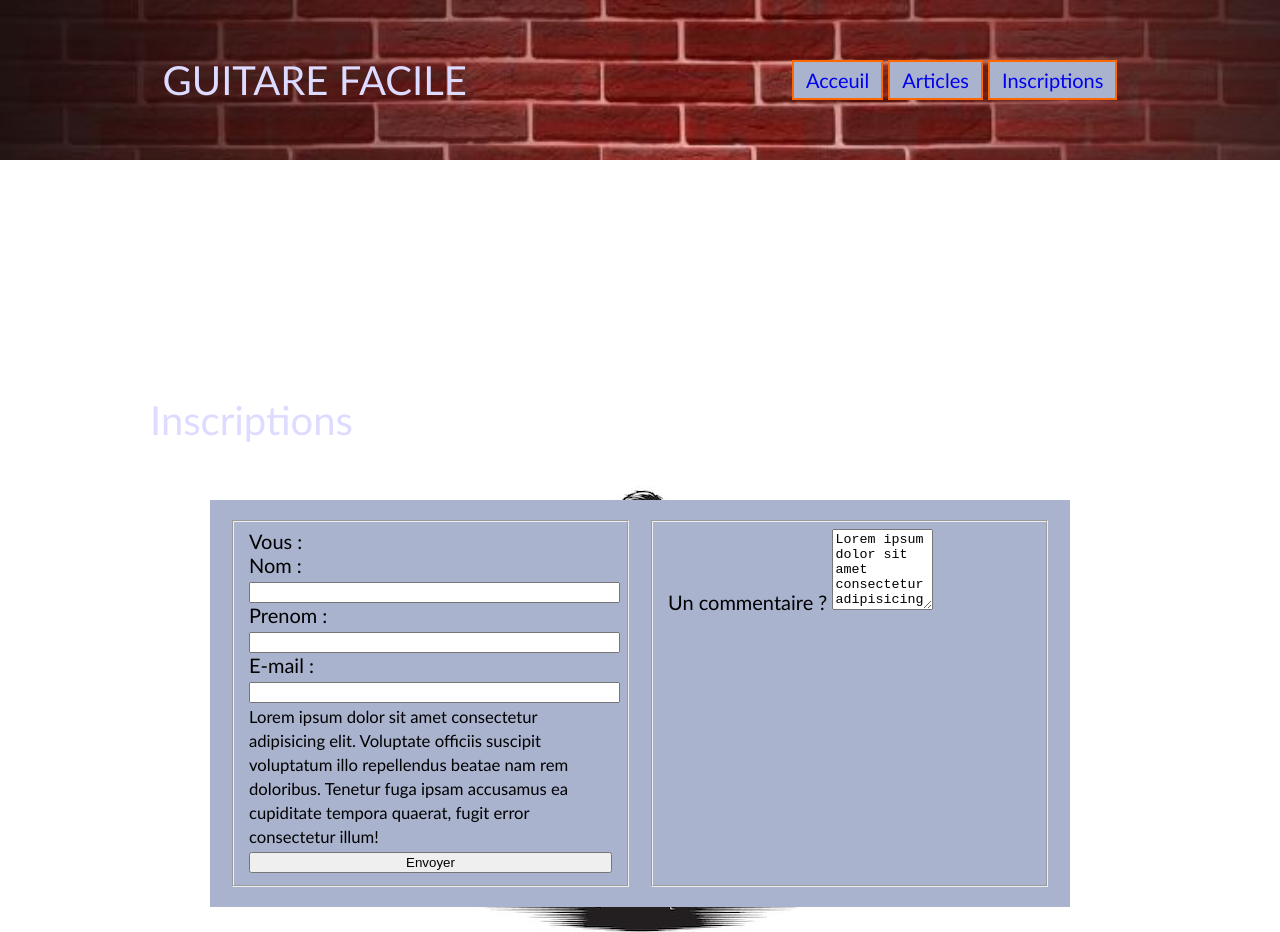
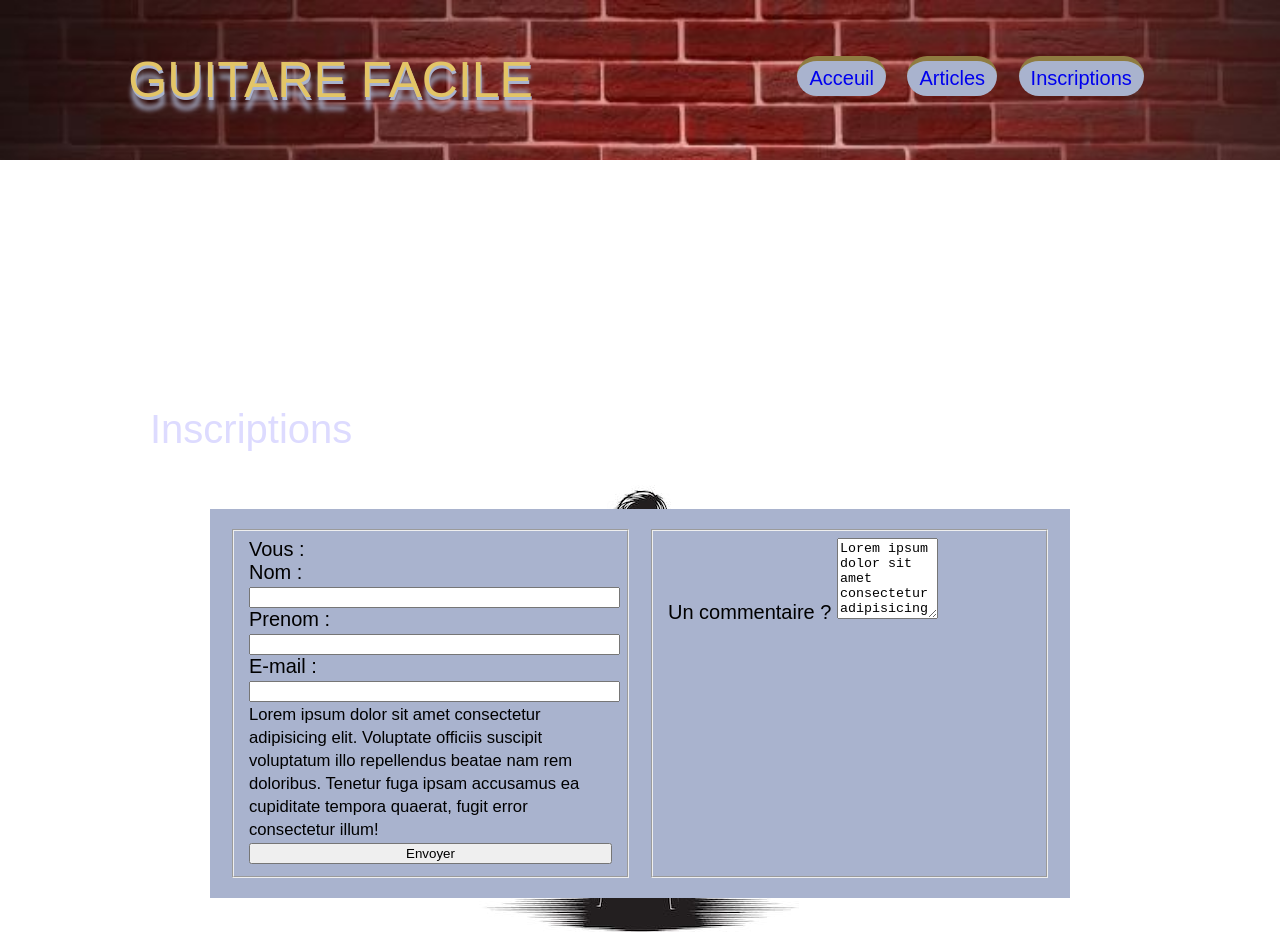
Before and after one commit to Damour8333/guitare-facile, a plain HTML site: page formulaire.html in a window 1280 px wide. Shown: the top 932 px of the page. Drawn offline with Linux system fonts and the light colour scheme.

Commit message:
rajout de font orbitron corection du nav sur mobile first

```diff
--- a/formulaire.html
+++ b/formulaire.html
@@ -12,7 +12,7 @@
         <div id="bloc_page2">
             <header>
                 <div class="titre_principal">
-                    <h1>GUITARE FACILE</h1>
+                    <h1 class="important_title">GUITARE FACILE</h1>
                 </div>
                 <nav class="nav">
 
--- a/style.css
+++ b/style.css
@@ -9,14 +9,17 @@
 
 }
 /*fonts family*/
-@import url('https://fonts.googleapis.com/css2?family=Noto+Sans+KR&family=Pacifico&family=Palette+Mosaic&family=Raleway:wght@300;400;500&family=Shizuru&family=Syne+Tactile&display=swap');
+@import url('https://fonts.googleapis.com/css2?family=Orbitron:wght@500&display=swap');
+
 
 /*reset*/
 body,p,a,ul,li{
     margin:0;
     padding:0;
     text-decoration:none;
-    font-family: 'Pacifico', 'Gill Sans MT', Calibri, 'Trebuchet MS', sans-serif;
+    /*font-family:  'Pacifico','Gill Sans MT', Calibri, 'Trebuchet MS', sans-serif;*/
+    font-family:  'Orbitron', sans-serif;
+
 }
 
 /*bases style*/
@@ -24,40 +27,59 @@ body,p,a,ul,li{
 body{
 background:var(--tertiary);
 overflow-x: hidden;
+display: flex;
+flex-direction: column;
 
 }
 #bloc_page{
-    width:437px;
+    width:auto;/*437p*/
     margin: auto;
 
 
 
 }
+.main{
+flex: 1 1 auto;
+}
 .button{
     background:var(--tertiary);
-    border: 2px solid var(--quartenary);
-    color: var(--quartenary);
+   /* border: 2px solid var(--quartenary);*/
+   /* color: var(--quartenary);*/
     padding: 6px 12px;
-    border-radius:1px 3px 2px rgba(0,0,0,0.5);
+    margin: 8px;
+    margin-top:0px;
+    border-top: 5px inset var(--primary);
+    border-radius: 40px;
+
     display: inline-block;
     font-size: 1em;
 }
 
 .button:hover{
-    color:var(--quinaries);
-    background: var(--quartenary);
+    color:red;
+    background: var(--primary);
 }
 
 
 /*Fonts*/
-@font-face{
-    font-family: 'berkshireswash-regular.ttf';
-    src: url('assets/fonts/berkshireswash-regular.ttf');
+
+.important_title{
+    color:var(--primary);
+    font-size:2.5em;
+
+text-shadow:var(--tertiary) 1px 3px 0px, var(--tertiary) 1px 13px 5px;
+user-select: auto;
 }
 h1,h2,h3,h4,h5{
     color:#DDDBFF;
     font-weight:normal;
     line-height: 1.0em;
+    font-family: 'Orbitron', sans-serif;
+    text-shadow: #A9B3CE;
+
+
+
+
 }
 
 /*Header*/
@@ -69,7 +91,7 @@ header{
     display: flex;
     justify-content: space-between;
     align-items: center;
-    flex-wrap: wrap;
+    flex-wrap:  wrap;
 
 }
 .titre_principal{
@@ -77,6 +99,7 @@ header{
 }
 nav{
     margin: auto;
+
 }
 /*corps*/
 .article_1_section{
@@ -122,8 +145,10 @@ aside{background:var(--quinaries);
 footer{
     display: flex;
     justify-content: center;
+
     background: var(--primary);
     gap: 2em;
+
 
 
 }
@@ -191,20 +216,20 @@ input{
 
 
 /*small tablet styles*/
-@media screen and(min-width: 410px){
+/*@media screen and(min-width: 410px){
     #bloc_page{
         width: auto;
         margin: auto;
 
     }
 
-    /*Style first_index.html*/
 
 
-}
+
+}*/
 
 /*large tablet & laptopstyles*/
-@media screen and (min-width:445px){
+@media screen and (min-width:600px){/*445px*/
     body{
         font-size:18px;
     }
@@ -213,14 +238,25 @@ input{
         margin:auto;
 
     }
+    header{background-size:100vw}
    .media_background{
        display:none;
+   }
+   form {
+    display:flex;
+    flex-direction: row;
+}
+form>fieldset{
+    width: 50%;
+}
+form>fieldset+fieldset{
+    margin-left: 1em;
 }
 
 }
 
 /*desktop styles*/
-@media screen and (min-width:700px) {
+@media screen and (min-width:1000px) {
     body{
         font-size:20px;
     }
@@ -254,7 +290,13 @@ input{
 }
 
 /*footer*/
-footer{height: 30vh;}
+footer{
+    height: 30vh;
+    align-items: center;
+}
+.influence{
+    align-self:flex-start;
+}
 /*page principale*/
 .title_main_firstindex{
     align-self: center;
@@ -273,22 +315,6 @@ footer{height: 30vh;}
     top:60px;
 }
 
-
-
-
-
-
-
-
-
-
-
-
-
-
-}
-
-@media screen and (min-width:1000px){
 form {
     display:flex;
     flex-direction: row;
```
Also changed, not shown: first_index.html (+7 -3 lines), index.html (+5 -3 lines). Lines whose indentation alone changed are shown as unchanged.
